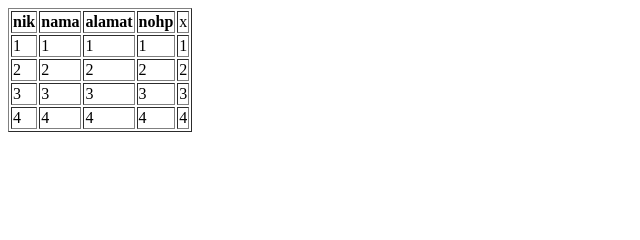
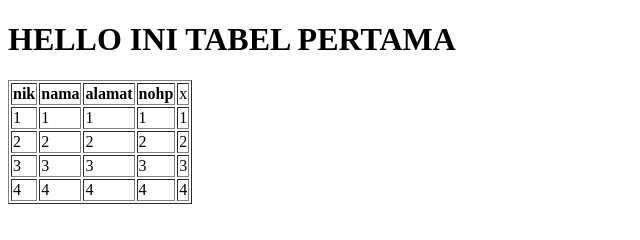
Before and after one commit to left07/html-basic, a plain HTML site: page table.html in a window 1280 px wide. Shown: the whole page, without its empty margins (0-640 px from the left). Drawn offline with Linux system fonts and the light colour scheme.

Commit message:
new title

```diff
--- a/table.html
+++ b/table.html
@@ -6,6 +6,8 @@
     <title>Document</title>
 </head>
 <body>
+    <h1>HELLO INI TABEL PERTAMA</h1>
+
     <table border="1">
         <thead>
             <th>nik</th>
```
